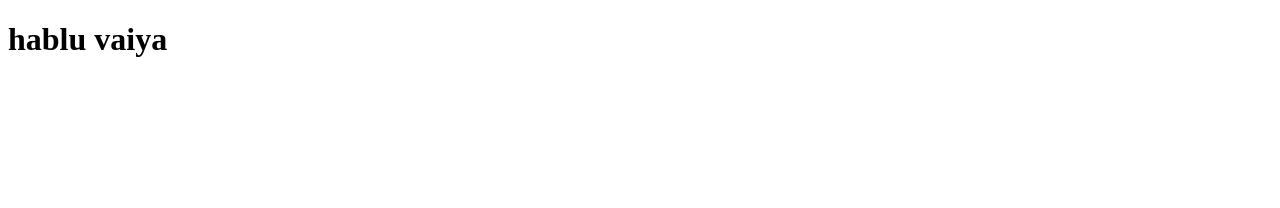
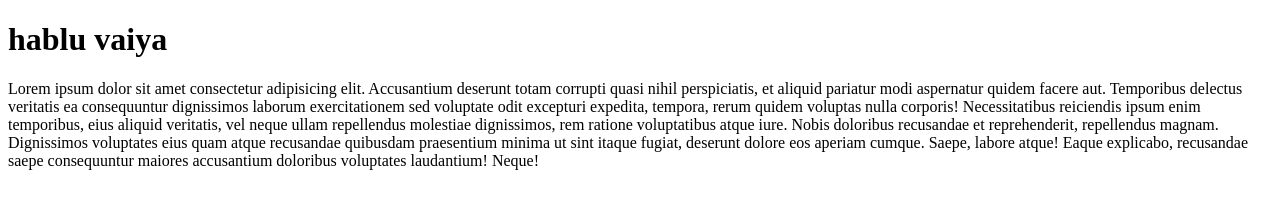
Before and after one commit to rumihasanarafat/firstproject, a plain HTML site: page index.html in a window 1280 px wide. Drawn offline with Linux system fonts and the light colour scheme.

Commit message:
ptag-added

```diff
--- a/index.html
+++ b/index.html
@@ -7,5 +7,6 @@
 </head>
 <body>
     <h1>hablu vaiya</h1>
+    <p>Lorem ipsum dolor sit amet consectetur adipisicing elit. Accusantium deserunt totam corrupti quasi nihil perspiciatis, et aliquid pariatur modi aspernatur quidem facere aut. Temporibus delectus veritatis ea consequuntur dignissimos laborum exercitationem sed voluptate odit excepturi expedita, tempora, rerum quidem voluptas nulla corporis! Necessitatibus reiciendis ipsum enim temporibus, eius aliquid veritatis, vel neque ullam repellendus molestiae dignissimos, rem ratione voluptatibus atque iure. Nobis doloribus recusandae et reprehenderit, repellendus magnam. Dignissimos voluptates eius quam atque recusandae quibusdam praesentium minima ut sint itaque fugiat, deserunt dolore eos aperiam cumque. Saepe, labore atque! Eaque explicabo, recusandae saepe consequuntur maiores accusantium doloribus voluptates laudantium! Neque!</p>
 </body>
 </html>
```
